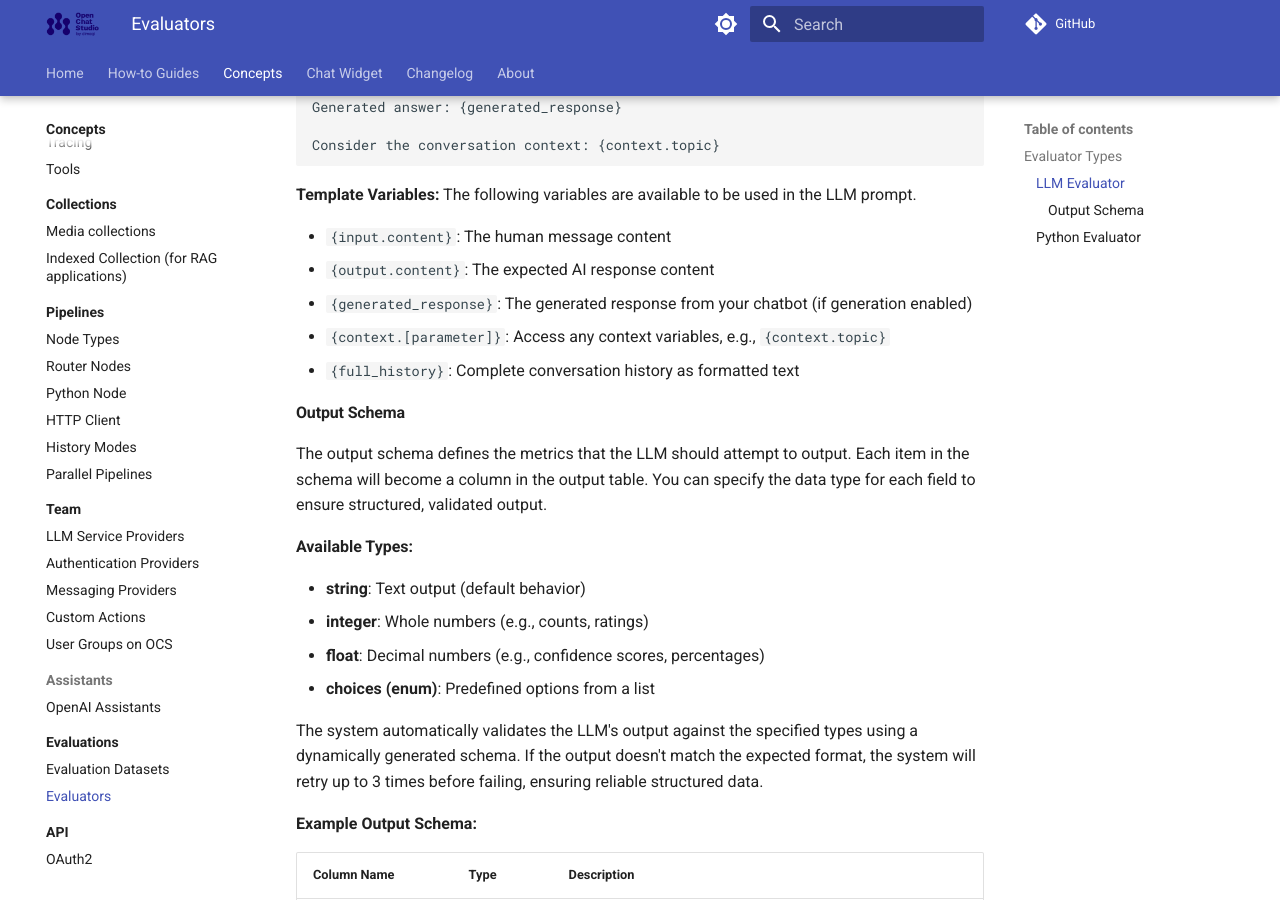
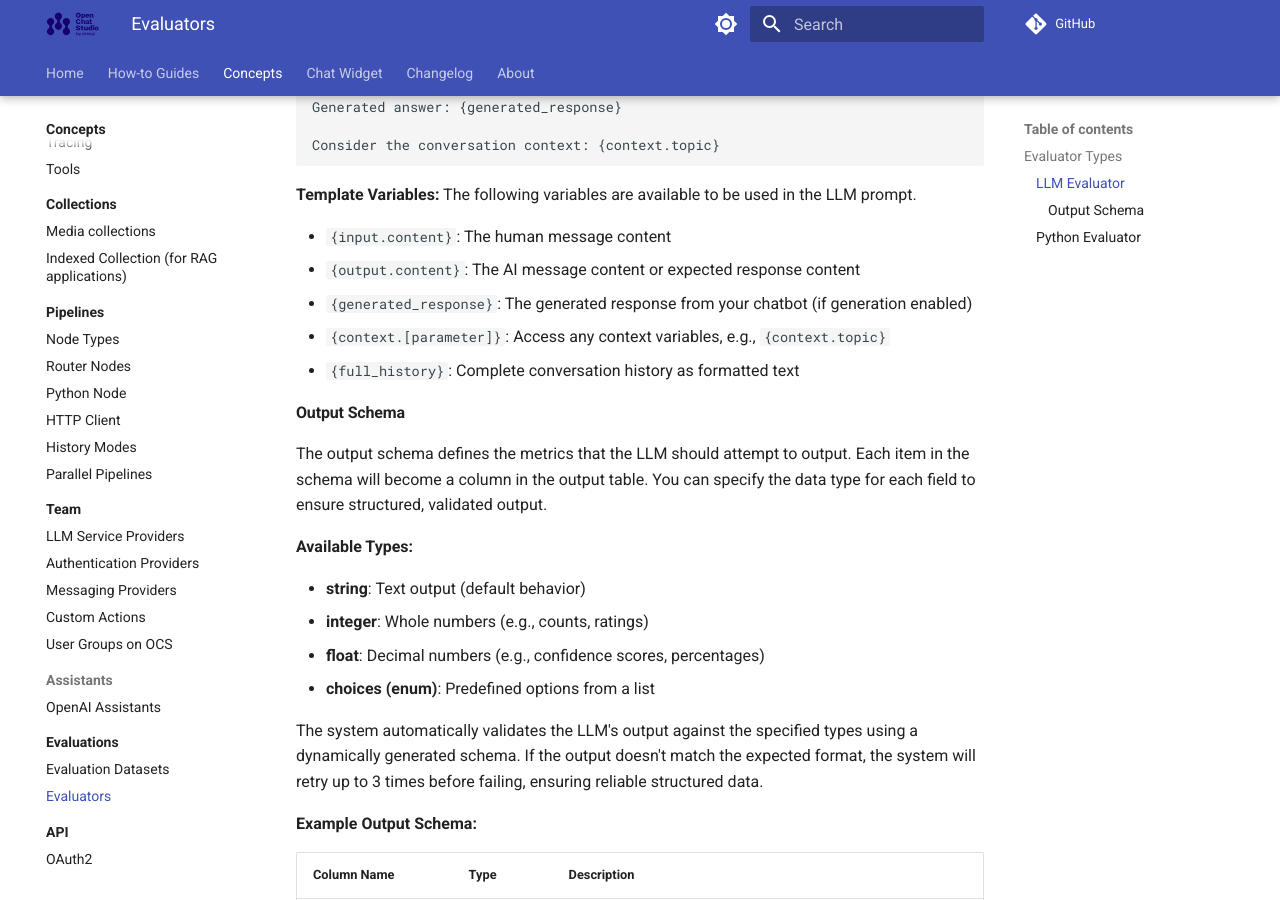
Before and after one commit to dimagi/open-chat-studio-docs, an MkDocs documentation site: the page built from docs/concepts/evaluations/evaluators.md, in a window 1280 px wide and 900 px high, scrolled down 564 px. Built offline with MkDocs 1.6.1 and Material for MkDocs 9.7.7, drawn with Linux system fonts in a browser that asks for light colours; a script that is not in the unit is left out; comment, search, counter and statistics services are not loaded.

Commit message:
Clarify output.content variable description

```diff
--- a/docs/concepts/evaluations/evaluators.md
+++ b/docs/concepts/evaluations/evaluators.md
@@ -23,7 +23,7 @@ Consider the conversation context: {context.topic}
 The following variables are available to be used in the LLM prompt.
 
 - `{input.content}`: The human message content
-- `{output.content}`: The expected AI response content
+- `{output.content}`: The AI message content or expected response content
 - `{generated_response}`: The generated response from your chatbot (if generation enabled)
 - `{context.[parameter]}`: Access any context variables, e.g., `{context.topic}`
 - `{full_history}`: Complete conversation history as formatted text
```
